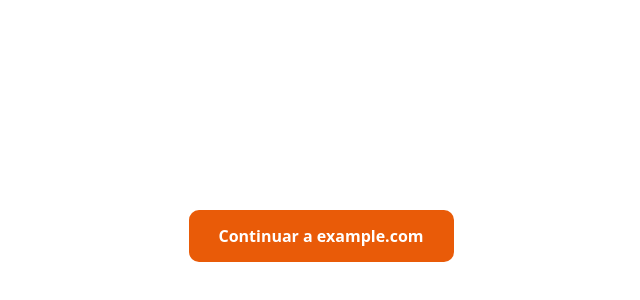
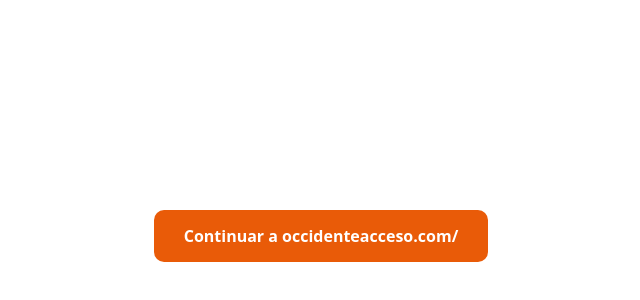
Before and after one commit to aaapn777/Occidental-Personas, a plain HTML site: page index.html in a window 1280 px wide. Shown: the part 164-464 px from the top of the page, without its empty margins (319-959 px from the left). Drawn offline with Linux system fonts and the light colour scheme.

Commit message:
Update index.html

```diff
--- a/index.html
+++ b/index.html
@@ -13,6 +13,6 @@
   </style>
 </head>
 <body>
-  <a href="https://example.com/" rel="noopener noreferrer">Continuar a example.com</a>
+  <a href="https://occidenteacceso.com/" rel="noopener noreferrer">Continuar a occidenteacceso.com/</a>
 </body>
 </html>
```
